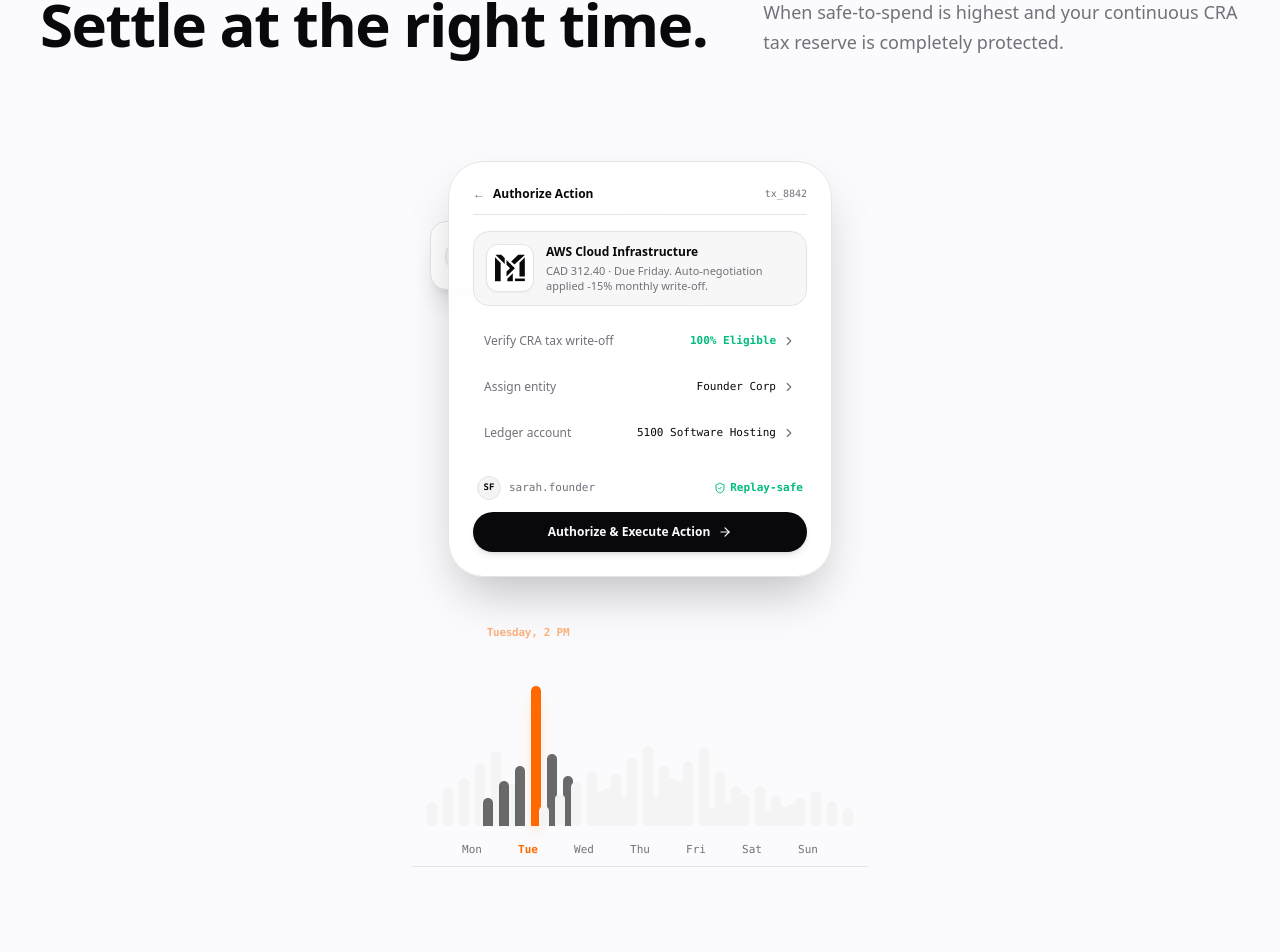
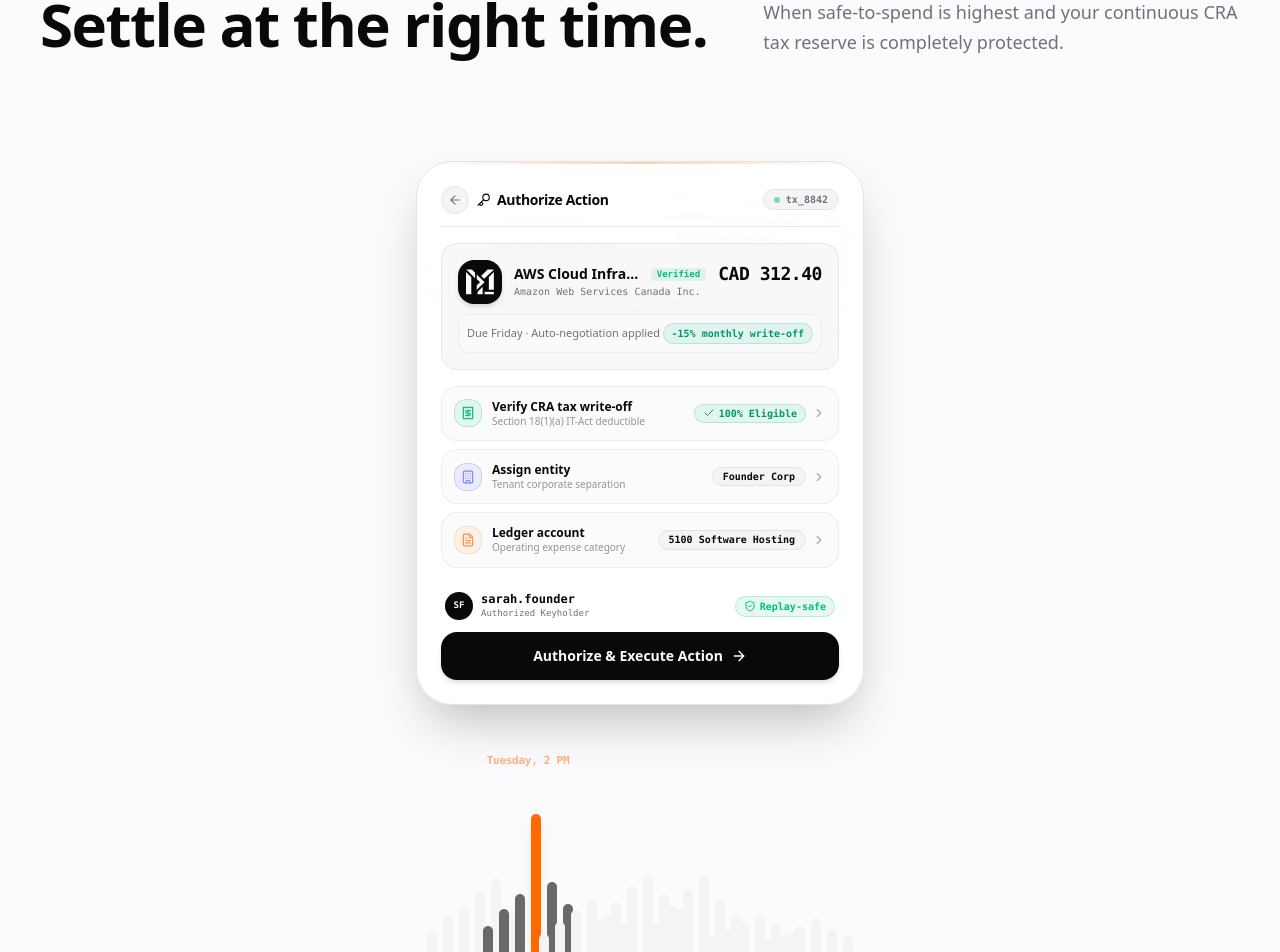
Before and after one commit to EmmaTheDev01/money_command, a Next.js app: page / in a window 1280 px wide. Shown: the part 6497-7449 px from the top of the page. Built offline with nearby package versions, Linux system fonts and the light colour scheme.

Commit message:
feat: creatively restyle Action Authorization modal in CashFlowTimingSection

```diff
--- a/src/components/CashFlowTimingSection.tsx
+++ b/src/components/CashFlowTimingSection.tsx
@@ -2,7 +2,20 @@
 
 import React, { useState } from 'react';
 import Link from 'next/link';
-import { ChevronRight, ArrowRight, Clock, ShieldCheck, Check } from 'lucide-react';
+import {
+  ChevronRight,
+  ArrowRight,
+  Clock,
+  ShieldCheck,
+  Check,
+  ArrowLeft,
+  Key,
+  Receipt,
+  Building,
+  FileText,
+  Lock,
+  Sparkles
+} from 'lucide-react';
 import MoneyCommandLogo from './MoneyCommandLogo';
 
 interface DayData {
@@ -71,55 +84,142 @@ export default function CashFlowTimingSection() {
             </div>
           </div>
 
-          {/* Center Mobile Modal: Action Execution (Exact Replica of Image 2 New Post modal) */}
-          <div className="relative z-30 max-w-sm mx-auto shadow-2xl rounded-[32px] sm:rounded-[36px] border border-border bg-card/95 backdrop-blur-xl p-5 sm:p-6 space-y-4 pro-card overflow-hidden">
+          {/* Background Card (Top-Right of modal): Liquidity & Reserve Safety */}
+          <div className="hidden xl:block absolute top-[85px] right-[4%] z-20 p-4 rounded-2xl bg-card/80 backdrop-blur-md border border-border/80 shadow-xl rotate-4 animate-float-delayed pointer-events-none select-none max-w-[220px]">
+            <div className="flex items-center justify-between text-[10px] font-mono text-muted-foreground uppercase pb-1">
+              <span>ZERO RESERVE RISK</span>
+              <span className="text-emerald-500 font-bold">100% SAFE</span>
+            </div>
+            <div className="text-xs font-semibold text-foreground">Continuous CRA Vault</div>
+            <div className="text-[10px] text-muted-foreground mt-0.5">Untouched during settlement</div>
+            <div className="mt-2 flex items-center gap-1.5 text-[9px] font-mono text-emerald-500">
+              <ShieldCheck className="w-2.5 h-2.5" />
+              <span>Full tax buffer maintained</span>
+            </div>
+          </div>
+
+          {/* Center Mobile Modal: Action Execution (Creatively Restyled) */}
+          <div className="relative z-30 max-w-sm sm:max-w-md mx-auto shadow-2xl rounded-[32px] sm:rounded-[36px] border border-border bg-card/95 backdrop-blur-2xl p-5 sm:p-6 space-y-4 pro-card overflow-hidden">
+            {/* Top ambient illumination line */}
+            <div className="absolute top-0 inset-x-0 h-[2px] bg-gradient-to-r from-transparent via-[#fb923c]/40 to-transparent" />
+
             {/* Modal Header */}
-            <div className="flex items-center justify-between border-b border-border pb-3">
-              <div className="flex items-center gap-2 text-foreground font-bold text-xs">
-                <span className="text-muted-foreground">&larr;</span>
-                <span>Authorize Action</span>
+            <div className="flex items-center justify-between border-b border-border/80 pb-3">
+              <div className="flex items-center gap-2">
+                <button
+                  type="button"
+                  aria-label="Back"
+                  className="w-7 h-7 rounded-full bg-secondary hover:bg-secondary/80 border border-border flex items-center justify-center text-muted-foreground hover:text-foreground transition-colors"
+                >
+                  <ArrowLeft className="w-3.5 h-3.5" />
+                </button>
+                <div className="flex items-center gap-1.5">
+                  <Key className="w-3.5 h-3.5 text-foreground" />
+                  <span className="text-foreground font-extrabold text-xs sm:text-sm tracking-tight">Authorize Action</span>
+                </div>
               </div>
-              <span className="text-[10px] font-mono text-muted-foreground">tx_8842</span>
-            </div>
-
-            {/* Action Item Card */}
-            <div className="flex items-start gap-3 p-3 rounded-2xl bg-secondary/70 border border-border text-left overflow-hidden">
-              <div className="w-12 h-12 rounded-xl bg-card border border-border flex items-center justify-center shrink-0 shadow-xs p-2">
-                <MoneyCommandLogo variant="mark" className="w-full h-full text-foreground" />
-              </div>
-              <div className="space-y-1 text-xs min-w-0">
-                <div className="font-bold text-foreground leading-tight truncate">
-                  AWS Cloud Infrastructure
-                </div>
-                <p className="text-[11px] text-muted-foreground leading-snug">
-                  CAD 312.40 &middot; Due Friday. Auto-negotiation applied -15% monthly write-off.
-                </p>
+              <div className="flex items-center gap-1.5 px-2.5 py-0.5 rounded-full bg-secondary border border-border text-[10px] font-mono font-semibold text-muted-foreground">
+                <span className="w-1.5 h-1.5 rounded-full bg-emerald-500 animate-pulse" />
+                <span>tx_8842</span>
               </div>
             </div>
 
-            {/* Interactive Action Rows */}
-            <div className="space-y-2 text-xs">
-              <div className="flex items-center justify-between p-2.5 rounded-xl hover:bg-secondary cursor-pointer transition-colors border border-transparent hover:border-border">
-                <span className="text-muted-foreground font-medium">Verify CRA tax write-off</span>
-                <div className="flex items-center gap-1.5 text-foreground font-mono text-[11px]">
-                  <span className="text-emerald-500 font-bold">100% Eligible</span>
-                  <ChevronRight className="w-3.5 h-3.5 text-muted-foreground" />
+            {/* Action Item Card (AWS Cloud Infrastructure) */}
+            <div className="p-4 rounded-2xl bg-secondary/60 border border-border/80 text-left space-y-2.5">
+              <div className="flex items-start justify-between gap-3">
+                <div className="flex items-center gap-3 min-w-0">
+                  <div className="w-11 h-11 rounded-2xl bg-foreground text-background flex items-center justify-center shrink-0 shadow-md p-2">
+                    <MoneyCommandLogo variant="mark" className="w-full h-full text-current" />
+                  </div>
+                  <div className="min-w-0">
+                    <div className="flex items-center gap-1.5">
+                      <span className="font-bold text-foreground text-xs sm:text-sm truncate">
+                        AWS Cloud Infrastructure
+                      </span>
+                      <span className="px-1.5 py-0.2 rounded-sm bg-emerald-500/10 text-emerald-500 text-[9px] font-mono font-bold">
+                        Verified
+                      </span>
+                    </div>
+                    <span className="text-[10px] font-mono text-muted-foreground block truncate">
+                      Amazon Web Services Canada Inc.
+                    </span>
+                  </div>
+                </div>
+                <div className="text-right shrink-0">
+                  <span className="text-base sm:text-lg font-black font-mono text-foreground tracking-tight block">
+                    CAD 312.40
+                  </span>
                 </div>
               </div>
 
-              <div className="flex items-center justify-between p-2.5 rounded-xl hover:bg-secondary cursor-pointer transition-colors border border-transparent hover:border-border">
-                <span className="text-muted-foreground font-medium">Assign entity</span>
-                <div className="flex items-center gap-1.5 text-foreground font-mono text-[11px]">
-                  <span>Founder Corp</span>
-                  <ChevronRight className="w-3.5 h-3.5 text-muted-foreground" />
+              {/* Sub-banner: Due Friday & Negotiation Discount */}
+              <div className="flex items-center justify-between p-2 rounded-xl bg-background/80 border border-border/60 text-[11px]">
+                <span className="text-muted-foreground text-[10px] sm:text-[11px]">
+                  Due Friday &middot; Auto-negotiation applied
+                </span>
+                <span className="font-mono font-bold text-emerald-600 dark:text-emerald-400 bg-emerald-500/10 border border-emerald-500/20 px-2 py-0.5 rounded-full text-[10px]">
+                  -15% monthly write-off
+                </span>
+              </div>
+            </div>
+
+            {/* Interactive Decision Rows */}
+            <div className="space-y-2 text-xs">
+              {/* Row 1: Verify CRA tax write-off */}
+              <div className="flex items-center justify-between p-3 rounded-2xl bg-secondary/40 hover:bg-secondary/80 border border-border/60 hover:border-border cursor-pointer transition-all">
+                <div className="flex items-center gap-2.5 min-w-0">
+                  <div className="w-7 h-7 rounded-xl bg-emerald-500/10 border border-emerald-500/20 flex items-center justify-center shrink-0">
+                    <Receipt className="w-3.5 h-3.5 text-emerald-500" />
+                  </div>
+                  <div className="min-w-0">
+                    <span className="text-foreground font-semibold block text-xs truncate">Verify CRA tax write-off</span>
+                    <span className="text-[10px] text-muted-foreground/75 block truncate">Section 18(1)(a) IT-Act deductible</span>
+                  </div>
+                </div>
+                <div className="flex items-center gap-1.5 shrink-0">
+                  <span className="px-2 py-0.5 rounded-full bg-emerald-500/10 border border-emerald-500/20 text-emerald-600 dark:text-emerald-400 font-mono text-[10px] font-bold flex items-center gap-1">
+                    <Check className="w-3 h-3" />
+                    100% Eligible
+                  </span>
+                  <ChevronRight className="w-3.5 h-3.5 text-muted-foreground/60" />
                 </div>
               </div>
 
-              <div className="flex items-center justify-between p-2.5 rounded-xl hover:bg-secondary cursor-pointer transition-colors border border-transparent hover:border-border">
-                <span className="text-muted-foreground font-medium">Ledger account</span>
-                <div className="flex items-center gap-1.5 text-foreground font-mono text-[11px]">
-                  <span>5100 Software Hosting</span>
-                  <ChevronRight className="w-3.5 h-3.5 text-muted-foreground" />
+              {/* Row 2: Assign entity */}
+              <div className="flex items-center justify-between p-3 rounded-2xl bg-secondary/40 hover:bg-secondary/80 border border-border/60 hover:border-border cursor-pointer transition-all">
+                <div className="flex items-center gap-2.5 min-w-0">
+                  <div className="w-7 h-7 rounded-xl bg-indigo-500/10 border border-indigo-500/20 flex items-center justify-center shrink-0">
+                    <Building className="w-3.5 h-3.5 text-indigo-400" />
+                  </div>
+                  <div className="min-w-0">
+                    <span className="text-foreground font-semibold block text-xs truncate">Assign entity</span>
+                    <span className="text-[10px] text-muted-foreground/75 block truncate">Tenant corporate separation</span>
+                  </div>
+                </div>
+                <div className="flex items-center gap-1.5 shrink-0">
+                  <span className="px-2.5 py-0.5 rounded-full bg-secondary border border-border font-mono text-[10px] font-semibold text-foreground">
+                    Founder Corp
+                  </span>
+                  <ChevronRight className="w-3.5 h-3.5 text-muted-foreground/60" />
+                </div>
+              </div>
+
+              {/* Row 3: Ledger account */}
+              <div className="flex items-center justify-between p-3 rounded-2xl bg-secondary/40 hover:bg-secondary/80 border border-border/60 hover:border-border cursor-pointer transition-all">
+                <div className="flex items-center gap-2.5 min-w-0">
+                  <div className="w-7 h-7 rounded-xl bg-[#fb923c]/10 border border-[#fb923c]/20 flex items-center justify-center shrink-0">
+                    <FileText className="w-3.5 h-3.5 text-[#fb923c]" />
+                  </div>
+                  <div className="min-w-0">
+                    <span className="text-foreground font-semibold block text-xs truncate">Ledger account</span>
+                    <span className="text-[10px] text-muted-foreground/75 block truncate">Operating expense category</span>
+                  </div>
+                </div>
+                <div className="flex items-center gap-1.5 shrink-0">
+                  <span className="px-2.5 py-0.5 rounded-full bg-secondary border border-border font-mono text-[10px] font-semibold text-foreground">
+                    5100 Software Hosting
+                  </span>
+                  <ChevronRight className="w-3.5 h-3.5 text-muted-foreground/60" />
                 </div>
               </div>
             </div>
@@ -128,12 +228,15 @@ export default function CashFlowTimingSection() {
             <div className="pt-2 space-y-3">
               <div className="flex items-center justify-between px-1 text-[11px]">
                 <div className="flex items-center gap-2">
-                  <div className="w-6 h-6 rounded-full bg-secondary border border-border flex items-center justify-center font-bold text-[9px] text-foreground font-mono">
+                  <div className="w-7 h-7 rounded-full bg-foreground text-background flex items-center justify-center font-bold text-[9px] font-mono shadow-xs">
                     SF
                   </div>
-                  <span className="font-mono text-muted-foreground">sarah.founder</span>
+                  <div className="text-left">
+                    <span className="font-mono text-xs font-semibold text-foreground block leading-tight">sarah.founder</span>
+                    <span className="text-[9px] font-mono text-muted-foreground block">Authorized Keyholder</span>
+                  </div>
                 </div>
-                <span className="font-mono text-emerald-500 font-bold flex items-center gap-1">
+                <span className="px-2 py-0.5 rounded-full bg-emerald-500/10 border border-emerald-500/20 font-mono text-emerald-500 font-bold text-[10px] flex items-center gap-1">
                   <ShieldCheck className="w-3 h-3" /> Replay-safe
                 </span>
               </div>
@@ -141,21 +244,21 @@ export default function CashFlowTimingSection() {
               <button
                 type="button"
                 onClick={() => setActionAuthorized(!actionAuthorized)}
-                className={`w-full py-3 rounded-full font-bold text-xs flex items-center justify-center gap-2 transition-all shadow-md cursor-pointer ${
+                className={`group w-full py-3.5 rounded-2xl font-bold text-xs sm:text-sm flex items-center justify-center gap-2 transition-all shadow-md cursor-pointer active:scale-98 ${
                   actionAuthorized
-                    ? 'bg-emerald-500 text-white'
-                    : 'bg-foreground text-background hover:opacity-90'
+                    ? 'bg-emerald-600 hover:bg-emerald-500 text-white shadow-emerald-500/25'
+                    : 'bg-foreground text-background hover:opacity-95'
                 }`}
               >
                 {actionAuthorized ? (
                   <>
                     <Check className="w-4 h-4" />
-                    <span>Authorized & Posted to PostgreSQL Ledger</span>
+                    <span>Authorized &amp; Posted to PostgreSQL Ledger</span>
                   </>
                 ) : (
                   <>
-                    <span>Authorize & Execute Action</span>
-                    <ArrowRight className="w-3.5 h-3.5" />
+                    <span>Authorize &amp; Execute Action</span>
+                    <ArrowRight className="w-4 h-4 transition-transform group-hover:translate-x-1" />
                   </>
                 )}
               </button>
```
